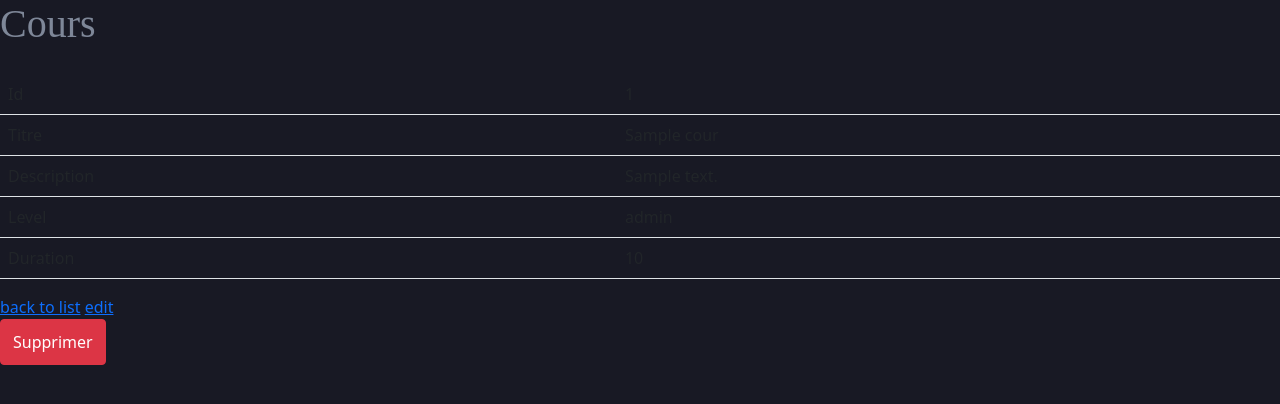
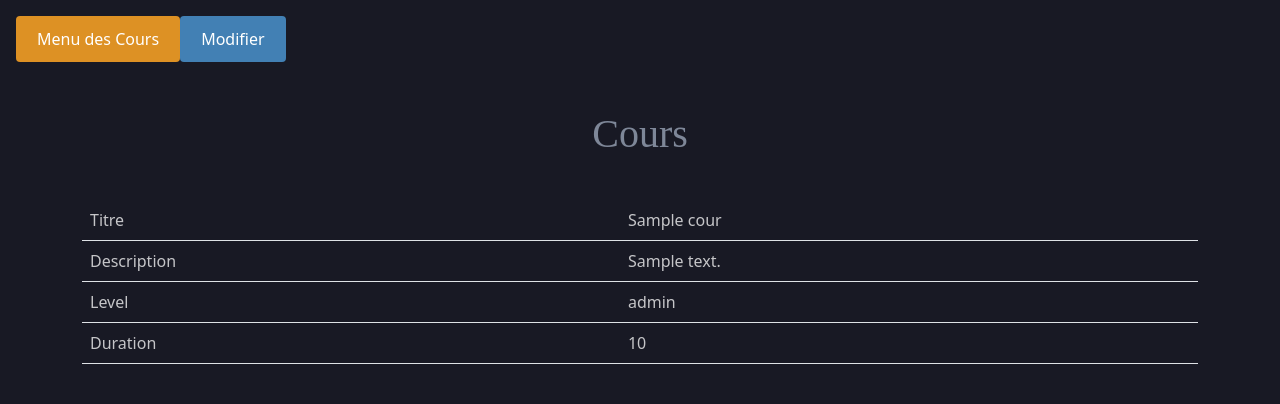
Before and after one commit to skergoat/philo-project, a Symfony app: template templates/cours/show.html.twig in a window 1280 px wide. Shown: the part 142-546 px from the top of the page. Run offline with Twig, Linux system fonts and the light colour scheme; the template is opened without the code that fills it: most values are stand-ins (such as "Sample title", 1, 10 or a date in 2020); some libraries are stand-ins or nearby versions; some web fonts are replaced.

Commit message:
show admin cours  page

```diff
--- a/public/css/adminstyles.css
+++ b/public/css/adminstyles.css
@@ -1,10 +1,33 @@
-/*base*/
+/***base***/
+
+/*text*/
 .text-centered {
   text-align: center !important;
 }
-
+/*colors*/
 .text-white {
   color: white !important;
+}
+
+.btn.btn-secondary,
+.btn.btn-primary,
+.btn.btn-primary:hover,
+.btn.btn-warning,
+.btn.btn-warning:hover {
+  color: white;
+}
+
+th,
+td,
+label,
+.pagination .page-link,
+#nav-secondary li a {
+  color: rgba(255, 255, 255, 0.75) !important;
+}
+
+header,
+.pagination .page-link {
+  background: #2a2b36 !important;
 }
 
 #nav-secondary > ul {
@@ -12,48 +35,22 @@
   justify-content: flex-end !important;
 }
 
-#nav-secondary > ul li a {
-  margin-left: 20px;
-  font-size: 15px;
-}
-
 .btn.btn-secondary {
   background: #7d8797;
-  color: white;
 }
 
 .btn.btn-primary,
 .btn.btn-primary:hover {
   background: #4280b4 !important;
-  color: white;
 }
 
 .btn.btn-warning,
 .btn.btn-warning:hover {
   background: #dd9124 !important;
-  color: white;
 }
 
-/*body background*/
 body {
   background: #181924 !important;
-}
-
-/*header*/
-header {
-  background: #2a2b36 !important;
-}
-
-/*nav*/
-#nav-secondary li a {
-  color: rgba(255, 255, 255, 0.75) !important;
-}
-
-/*pagination*/
-.pagination .page-link {
-  background: #2a2b36 !important;
-  border: #2a2b36 !important;
-  color: rgba(255, 255, 255, 0.75) !important;
 }
 
 .pagination .page-link:hover,
@@ -63,9 +60,10 @@ header {
   color: rgba(0, 0, 0, 0.75) !important;
 }
 
-/*label*/
-label {
-  color: rgba(255, 255, 255, 0.75) !important;
+/*nav-secondary*/
+#nav-secondary > ul li a {
+  margin-left: 20px;
+  font-size: 15px;
 }
 
 /*form*/
--- a/templates/cours/index.html.twig
+++ b/templates/cours/index.html.twig
@@ -25,8 +25,8 @@
                 <td>{{ cour.level }}</td>
                 <td>{{ cour.duration }}</td>
                 <td>
-                    <a href="{{ path('cours_show', {'id': cour.id}) }}" class="btn btn-secondary">show</a>
-                    <a href="{{ path('cours_edit', {'id': cour.id}) }}" class="btn btn-warning">edit</a>
+                    <a href="{{ path('cours_show', {'id': cour.id}) }}" class="btn btn-secondary">Voir</a>
+                    <a href="{{ path('cours_edit', {'id': cour.id}) }}" class="btn btn-warning">Modifier</a>
                 </td>
             </tr>
         {% else %}
--- a/templates/cours/show.html.twig
+++ b/templates/cours/show.html.twig
@@ -3,14 +3,15 @@
 {% block title %}Cours{% endblock %}
 
 {% block body %}
-    <h1>Cours</h1>
+    <div class="col m-3 d-flex">
+        <a href="{{ path('cours_index') }}" class="btn btn-warning d-block">Menu des Cours</a>
+        <a href="{{ path('cours_edit', {'id': cour.id}) }}" class="btn btn-primary">Modifier</a>
+    </div>
+    <h1 class="text-centered mt-5 mb-4">Cours</h1>
 
+    <div class="container">
         <table class="table">
             <tbody>
-            <tr>
-                <th>Id</th>
-                <td>{{ cour.id }}</td>
-            </tr>
                 <tr>
                     <th>Titre</th>
                     <td>{{ cour.titre }}</td>
@@ -29,10 +30,5 @@
                 </tr>
             </tbody>
         </table>
-
-    <a href="{{ path('cours_index') }}">back to list</a>
-
-    <a href="{{ path('cours_edit', {'id': cour.id}) }}">edit</a>
-
-    {{ include('cours/_delete_form.html.twig') }}
+    </div>
 {% endblock %}
```
Lines whose indentation alone changed are shown as unchanged.
